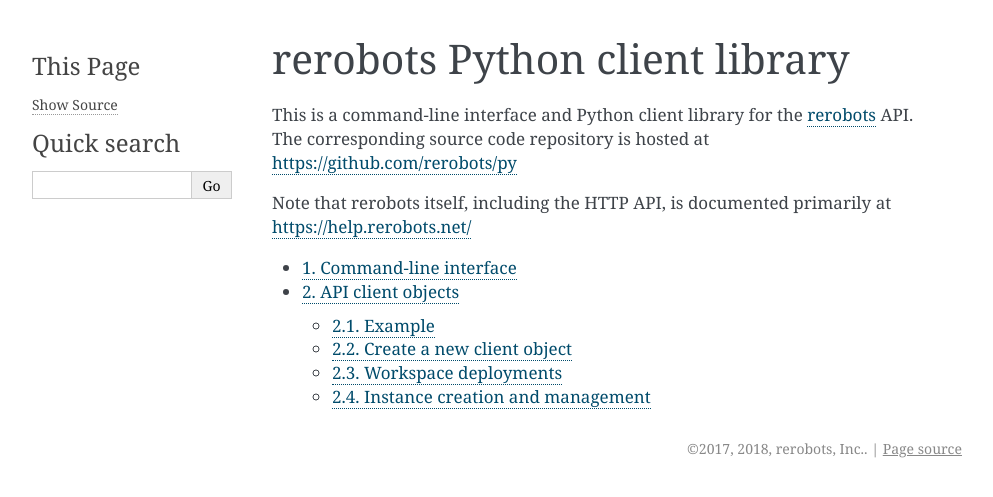
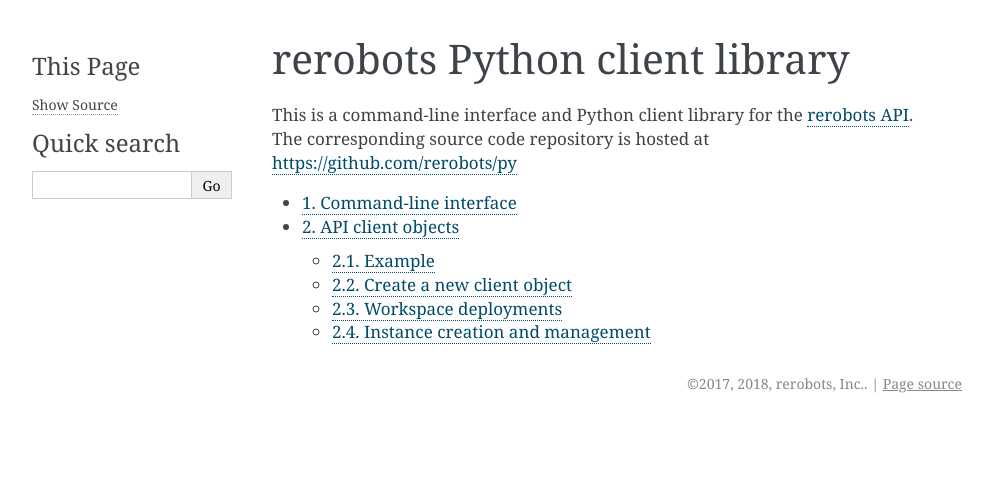
Before and after one commit to rerobots/py, a Sphinx documentation site: the page built from doc/index.rst, in a window 1280 px wide. Shown: the top 497 px of the page, without its empty margins (148-1141 px from the left). Built offline with Sphinx 7.4.7, drawn with Linux system fonts in a browser that asks for light colours.

Commit message:
DOC: link to REST API page at help.rerobots.net
[ci skip]

```diff
--- a/doc/index.rst
+++ b/doc/index.rst
@@ -2,11 +2,8 @@
 ==============================
 
 This is a command-line interface and Python client library for the `rerobots
-<https://rerobots.net/>`_ API. The corresponding source code repository is
+API <https://help.rerobots.net/api.html>`_. The corresponding source code repository is
 hosted at https://github.com/rerobots/py
-
-Note that rerobots itself, including the HTTP API, is documented primarily at
-https://help.rerobots.net/
 
 .. toctree::
    :numbered:
```
